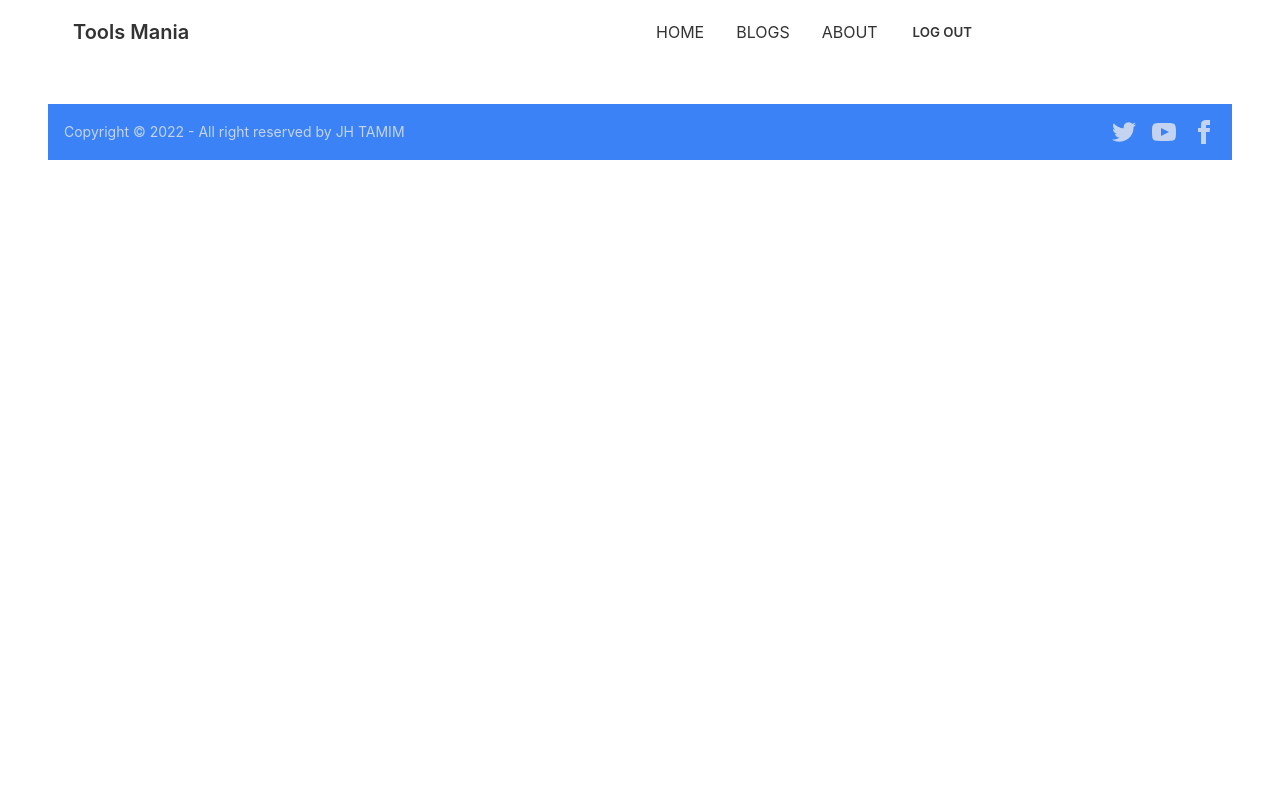
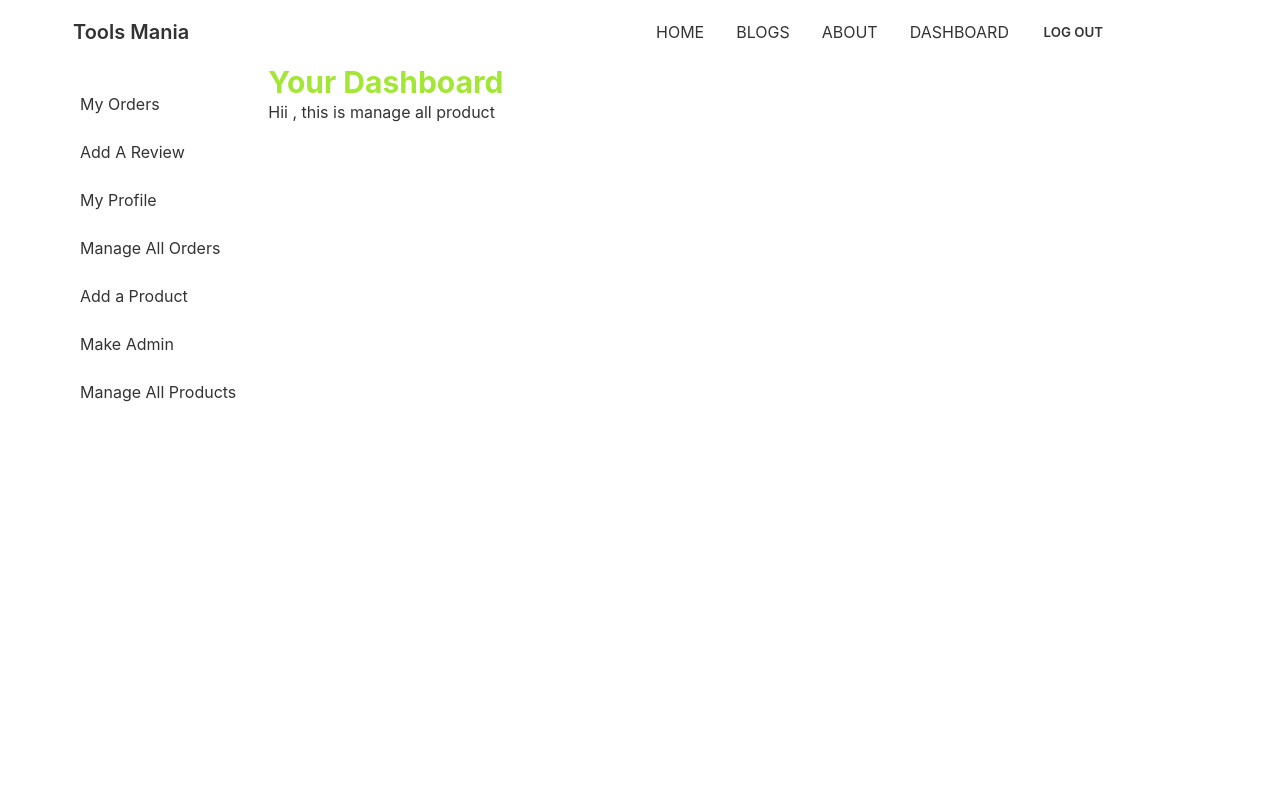
Before and after one commit to Junayet10135/Tools-Mania-client, a React (Create React App) app: page /dashboard/manageProduct in a window 1280 px wide. Shown: the top 800 px of the page. Built offline with nearby package versions, Linux system fonts and the light colour scheme; no server answers.

Commit message:
sample dashboard add

```diff
--- a/src/App.js
+++ b/src/App.js
@@ -9,6 +9,14 @@ import Purchase from '../src/Pages/Home/Purchase'
 import Login from './Pages/LogIn/Login';
 import Register from './Pages/LogIn/Register';
 import RequireAuth from './Pages/LogIn/RequireAuth';
+import Dashboard from './Pages/Dashboard/Dashboard';
+import MyOrders from './Pages/Dashboard/MyOrders';
+import AddAReview from './Pages/Dashboard/AddAReview';
+import MyProfile from './Pages/Dashboard/MyProfile';
+import ManageAllProduct from './Pages/Dashboard/ManageAllProduct';
+import ManageAllOrders from './Pages/Dashboard/ManageAllOrders';
+import AddAProduct from './Pages/Dashboard/AddAProduct';
+import MakeAdmin from './Pages/Dashboard/MakeAdmin';
 
 function App() {
   return (
@@ -25,6 +33,15 @@ function App() {
             <Purchase></Purchase>
           </RequireAuth>
         }></Route>
+        <Route path='/dashboard' element={<Dashboard></Dashboard>}>
+          <Route index element={<MyOrders></MyOrders>}></Route>
+          <Route path='addReview' element={<AddAReview></AddAReview>}></Route>
+          <Route path='profile' element={<MyProfile></MyProfile>}></Route>
+          <Route path='manageProduct' element={<ManageAllProduct></ManageAllProduct>}></Route>
+          <Route path='manageOrders' element={<ManageAllOrders></ManageAllOrders>}></Route>
+          <Route path='addProduct' element={<AddAProduct></AddAProduct>}></Route>
+          <Route path='makeAdmin' element={<MakeAdmin></MakeAdmin>}></Route>
+        </Route>
       </Routes>
       <Footer></Footer>
     </div>
--- a/src/Pages/Dashboard/AddAProduct.js
+++ b/src/Pages/Dashboard/AddAProduct.js
@@ -3,7 +3,7 @@ import React from 'react';
 const AddAProduct = () => {
     return (
         <div>
-            <h2>Hii</h2>
+            <h2>Hii , added product</h2>
         </div>
     );
 };
--- a/src/Pages/Dashboard/AddAReview.js
+++ b/src/Pages/Dashboard/AddAReview.js
@@ -3,7 +3,7 @@ import React from 'react';
 const AddAReview = () => {
     return (
         <div>
-            <h2>Hii</h2>
+            <h2>Hii Review add</h2>
         </div>
     );
 };
--- a/src/Pages/Dashboard/Dashboard.js
+++ b/src/Pages/Dashboard/Dashboard.js
@@ -1,9 +1,33 @@
 import React from 'react';
+import { useAuthState } from 'react-firebase-hooks/auth';
+import { Link, Outlet } from 'react-router-dom';
+import auth from '../../firebase.init';
 
 const Dashboard = () => {
+    const [user] = useAuthState(auth);
     return (
-        <div>
+        <div class="drawer drawer-mobile">
+            <input id="dashboard-sidebar" type="checkbox" class="drawer-toggle" />
+            <div class="drawer-content">
+                <h2 className='text-3xl font-bold text-lime-400'> Your Dashboard</h2>
+                <Outlet></Outlet>
+            </div>
+            <div class="drawer-side">
+                <label for="dashboard-sidebar" class="drawer-overlay"></label>
+                <ul class="menu p-4 overflow-y-auto w-50 bg-base-100 text-base-content">
+                    {/* <!-- Sidebar content here --> */}
+                    <li><Link to='/dashboard'>My Orders</Link></li>
+                    <li><Link to='/dashboard/addReview'>Add A Review</Link></li>
+                    <li><Link to='/dashboard/profile'>My Profile</Link></li>
+                    { <>
+                        <li><Link to="/dashboard/manageOrders">Manage All Orders</Link></li>
+                        <li><Link to="/dashboard/addProduct">Add a Product</Link></li>
+                        <li><Link to="/dashboard/makeAdmin">Make Admin</Link></li>
+                        <li><Link to="/dashboard/manageProduct">Manage All Products</Link></li>
+                    </>}
+                </ul>
 
+            </div>
         </div>
     );
 };
--- a/src/Pages/Dashboard/MakeAdmin.js
+++ b/src/Pages/Dashboard/MakeAdmin.js
@@ -3,7 +3,7 @@ import React from 'react';
 const MakeAdmin = () => {
     return (
         <div>
-            <h2>Hii</h2>
+            <h2>Hii, admin</h2>
         </div>
     );
 };
--- a/src/Pages/Dashboard/ManageAllOrders.js
+++ b/src/Pages/Dashboard/ManageAllOrders.js
@@ -3,7 +3,7 @@ import React from 'react';
 const ManageAllOrders = () => {
     return (
         <div>
-            <h2>Hii</h2>
+            <h2>Hii , manageOrders</h2>
         </div>
     );
 };
--- a/src/Pages/Dashboard/ManageAllProduct.js
+++ b/src/Pages/Dashboard/ManageAllProduct.js
@@ -3,7 +3,7 @@ import React from 'react';
 const ManageAllProduct = () => {
     return (
         <div>
-            <h2>Hii</h2>
+            <h2>Hii , this is manage all product</h2>
         </div>
     );
 };
--- a/src/Pages/Dashboard/MyOrders.js
+++ b/src/Pages/Dashboard/MyOrders.js
@@ -3,7 +3,7 @@ import React from 'react';
 const MyOrders = () => {
     return (
         <div>
-            <h2>Hii</h2>
+            <h2>Hii..</h2>
         </div>
     );
 };
--- a/src/Pages/Dashboard/MyProfile.js
+++ b/src/Pages/Dashboard/MyProfile.js
@@ -3,7 +3,7 @@ import React from 'react';
 const MyProfile = () => {
     return (
         <div>
-            <h2>Hii</h2>
+            <h2>Hii this is my profile</h2>
         </div>
     );
 };
--- a/src/Pages/Home/Purchase.js
+++ b/src/Pages/Home/Purchase.js
@@ -14,7 +14,7 @@ const Purchase = () => {
             .then(data => setProduct(data));
     }, [isReload, purchaseId]);
     return (
-        <div className="card lg:max-w-lg bg-base-100 shadow-xl my-20 ">
+        <div className="card lg:max-w-lg bg-base-100 shadow-xl my-20  min-h-screen">
             <figure className="px-10 pt-10">
                 <img src={img} alt="Shoes" className="rounded-xl" />
             </figure>
--- a/src/Pages/Shared/Navbar.js
+++ b/src/Pages/Shared/Navbar.js
@@ -15,6 +15,9 @@ const Navbar = () => {
         <li><Link to="/">HOME</Link></li>
         <li><Link to="/blogs">BLOGS</Link></li>
         <li><Link to="/about">ABOUT</Link></li>
+        {
+            user && <li><Link to="/dashboard">DASHBOARD</Link></li>
+        }
         <li>{user ? <button className="btn btn-ghost" onClick={logout} >LOG OUT</button> : <Link to="/login">LOG IN</Link>}</li>
     </>
 
```
